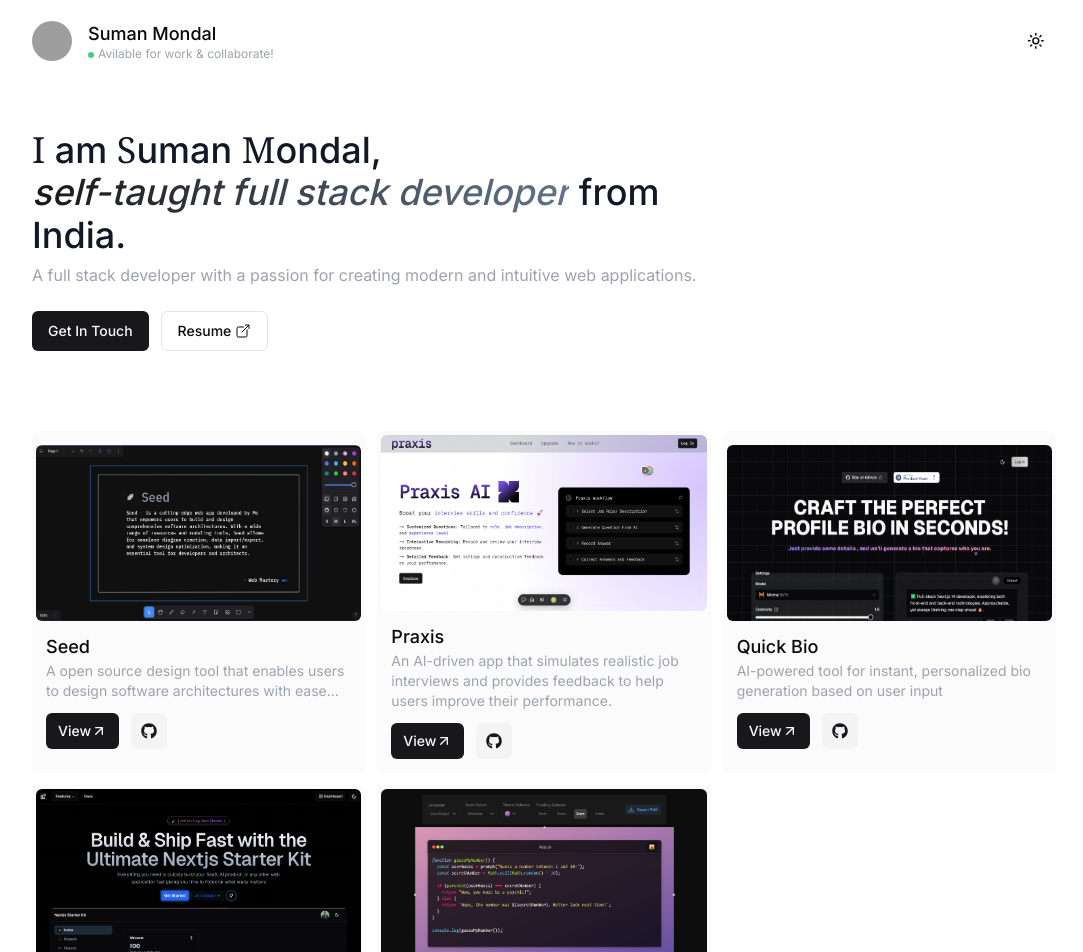
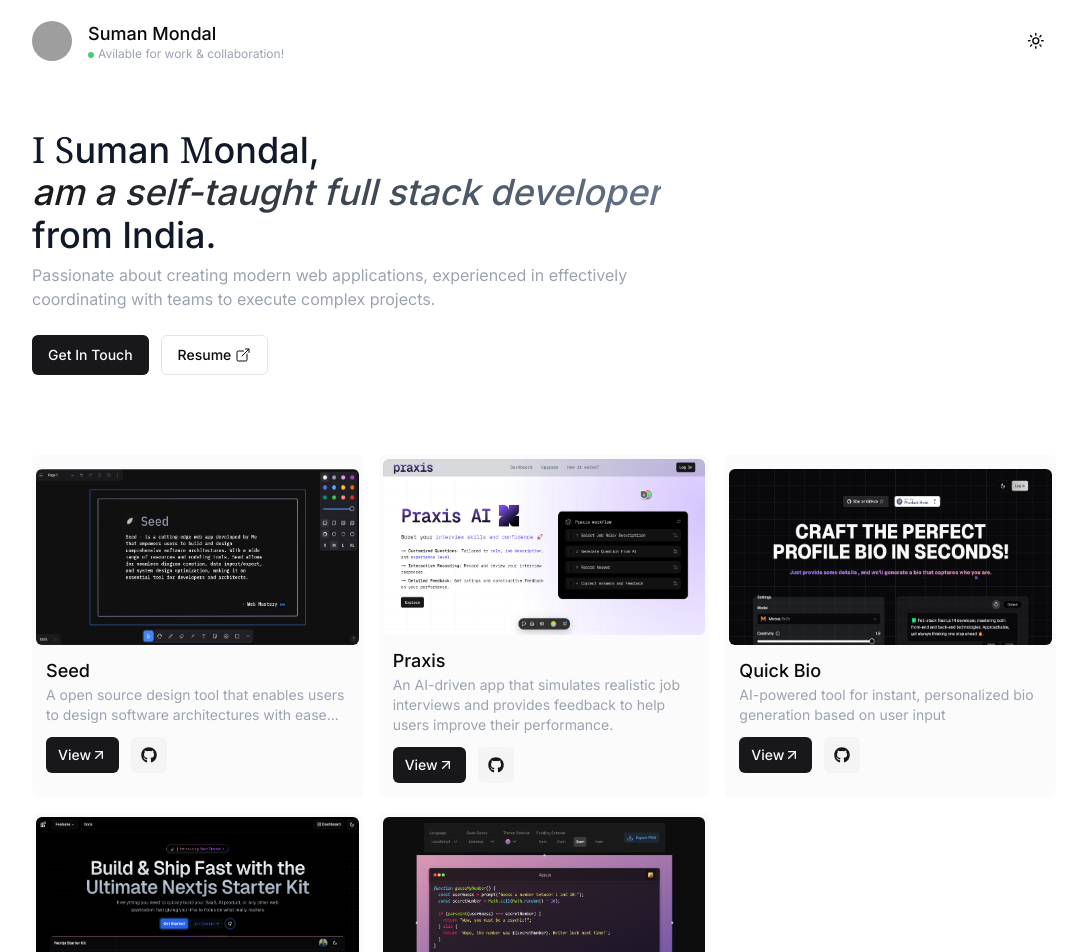
Before and after one commit to suman-3/suman, a Next.js app: page / in a window 1280 px wide. Shown: the top 952 px of the page, without its empty margins (96-1179 px from the left). Built offline with nearby package versions, Linux system fonts and the light colour scheme; grey boxes are pictures that could not be loaded.

Commit message:
content change

```diff
--- a/components/header.tsx
+++ b/components/header.tsx
@@ -16,7 +16,7 @@ export default function Header() {
                     <h1 className="text-lg font-medium">Suman Mondal</h1>
                     <div className="flex items-center gap-1">
                         <div className="h-1.5 w-1.5 animate-pulse rounded-full bg-green-500"></div>
-                        <p className="text-xs text-gray-400 -mt-0.5">Avilable for work & collaborate!</p>
+                        <p className="text-xs text-gray-400 -mt-0.5">Avilable for work & collaboration!</p>
                     </div>
                 </div>
             </div>
--- a/components/hero.tsx
+++ b/components/hero.tsx
@@ -37,17 +37,16 @@ export default function Hero() {
     <section className="py-10 mt-2 px-7 md:px-20 lg:px-32">
       <div className="grid gap-3 max-w-2xl">
         <h2 className="text-3xl font-medium text-gray-900 dark:text-gray-50 sm:text-4xl">
-          <span className="font-serif">I</span> am{" "}
+          <span className="font-serif">I</span>{" "}
           <span className="font-serif">S</span>uman{" "}
           <span className="font-serif">M</span>ondal,{" "}
           <span className="animate-text-gradient sm:inline-flex bg-gradient-to-r from-neutral-900 via-slate-500 to-neutral-500 bg-[200%_auto] bg-clip-text leading-tight text-transparent dark:from-neutral-100 dark:via-slate-400 dark:to-neutral-400 italic">
-            self-taught full stack developer
+            am a self-taught full stack developer
           </span>{" "}
           from <span className="font-medium">India.</span>
         </h2>
         <p className="text-base text-gray-400 -mt-1 mb-3">
-          A full stack developer with a passion for creating modern and
-          intuitive web applications.
+        Passionate about creating modern web applications, experienced in effectively coordinating with teams to execute complex projects.
         </p>
         <div className="flex gap-3">
           <Dialog open={isDialogOpen} onOpenChange={setIsDialogOpen}>
--- a/components/projects.tsx
+++ b/components/projects.tsx
@@ -10,8 +10,8 @@ import { FaGithub } from "react-icons/fa";
 
 export default function Projects() {
   return (
-    <section className="py-10 flex-wrap px-6 md:px-20 lg:px-32 flex items-center justify-center gap-8 overflow-hidden">
-      <div className="flex flex-wrap gap-3 sm:grid grid-cols-2 lg:grid-cols-3">
+    <section className="py-10 flex-wrap px-6 md:px-20 lg:px-32 flex items-center justify-center gap-5 overflow-hidden">
+      <div className="flex flex-wrap gap-4 sm:grid grid-cols-2 lg:grid-cols-3">
         {projects.map((project) => (
           <div
             key={project.title}
```
